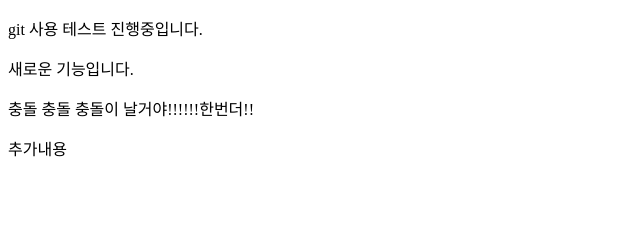
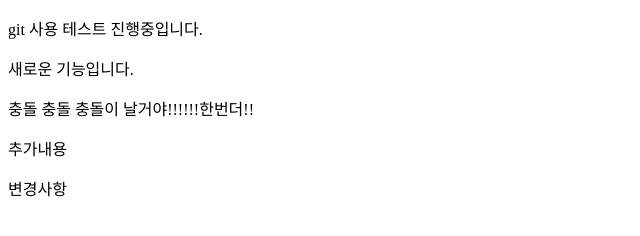
Before and after one commit to Cho-SeongJu/CloneTest, a plain HTML site: page index.html in a window 1280 px wide. Shown: the full height of the page, 0-640 px from the left. Drawn offline with Linux system fonts and the light colour scheme.

Commit message:
추가내용 삽입

```diff
--- a/index.html
+++ b/index.html
@@ -11,5 +11,6 @@
     <p>새로운 기능입니다.</p>
     <p>충돌 충돌 충돌이 날거야!!!!!!한번더!!</p>
     <p>추가내용</p>
+    <p>변경사항</p>
   </body>
 </html>
```
